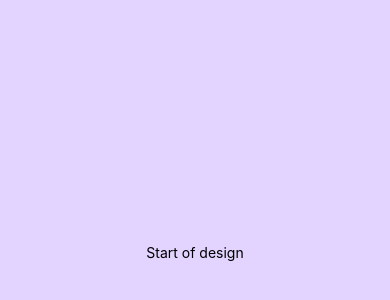
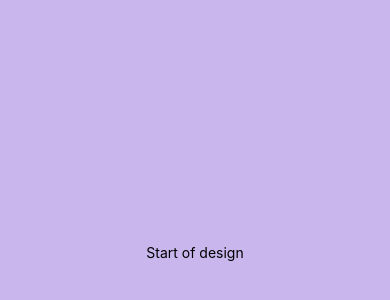
Before and after one commit to PeleyGame/react-native-interview, a React Native app: screen / in a window 390 px wide. Shown: the part 170-470 px from the top of the page. Built offline with nearby package versions, Linux system fonts and the light colour scheme.

Commit message:
update color file

```diff
--- a/src/theme/colors.ts
+++ b/src/theme/colors.ts
@@ -1,4 +1,8 @@
 export const colors = {
+  white: 'var(--White, #FFFFFF)',
   background: 'var(--Background, #ECECEC)',
-  primary: 'var(--Primary , #E2D3FF)',
+  primary: 'var(--Primary, #C8B6ED)',
+  textPrimary: 'var(--TextPrimary, #D4D4D4)',
+  neutral_10: 'var(--Neutral_10 , #18181B)',
+  neutral_17: 'var(--Neutral_17 , #28282F)',
 };
```
